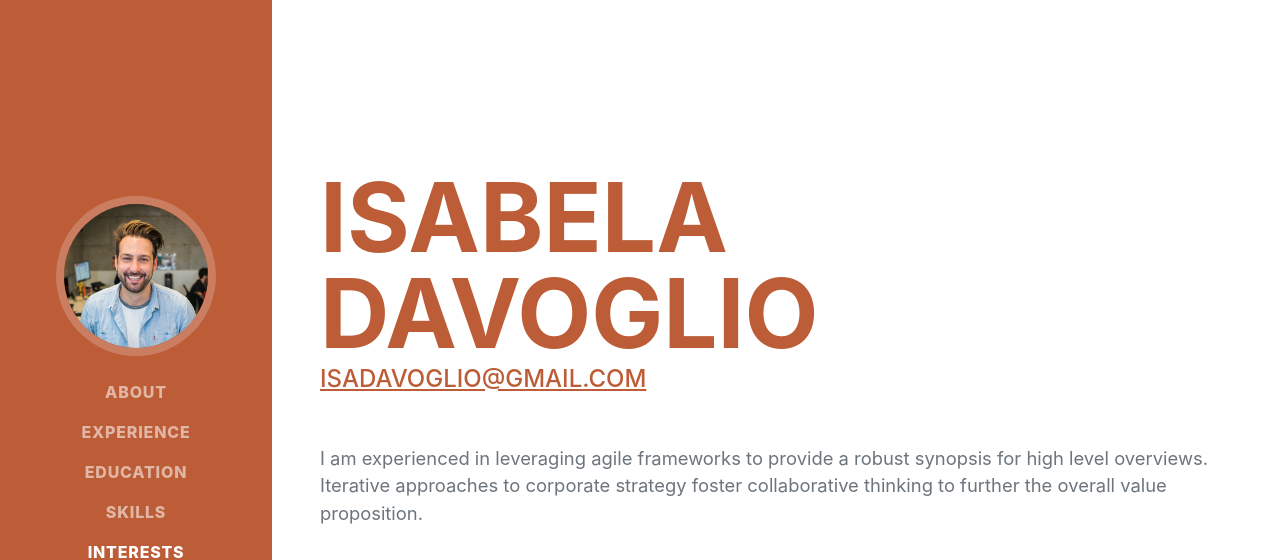
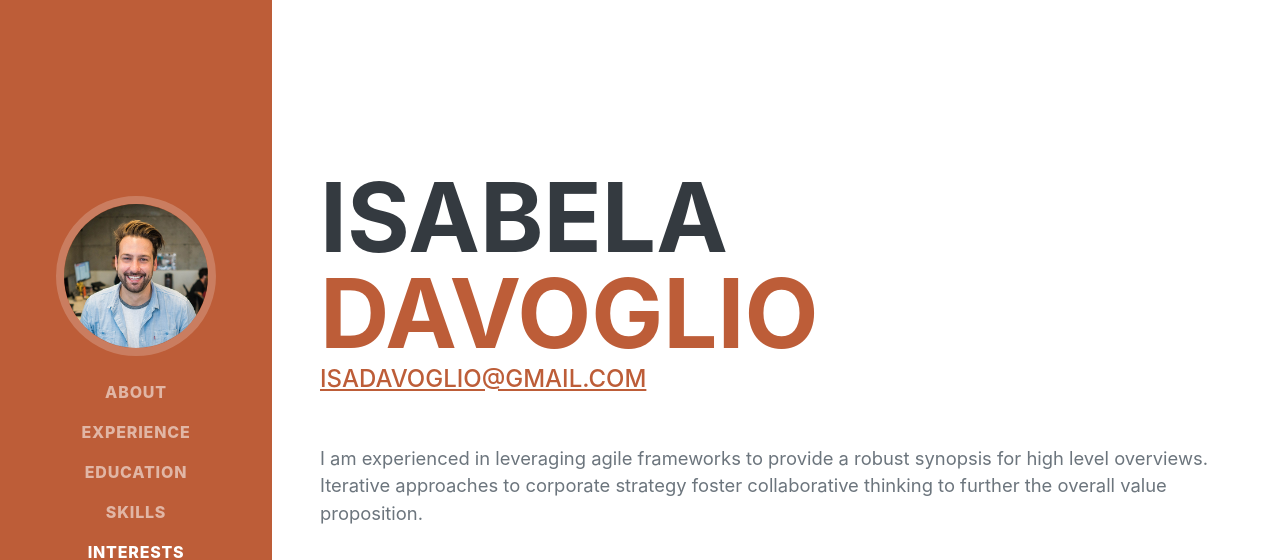
Before and after one commit to isadavoglio/isadavoglio.github.io, a plain HTML site: page index.html in a window 1280 px wide. Shown: the top 560 px of the page. Drawn offline with nearby package versions, Linux system fonts and the light colour scheme; files whose address does not match are found by name; a web font is replaced by a local one.

Commit message:
nomecolorido

```diff
--- a/index.html
+++ b/index.html
@@ -40,7 +40,8 @@
             <section class="resume-section" id="about">
                 <div class="resume-section-content">
                     <h1 class="mb-0">
-                        <span class="text-primary">Isabela Davoglio</span>
+                        Isabela
+                        <span class="text-primary"> Davoglio</span>
                     </h1>
                     <div class="subheading mb-5">
                         <a href="mailto:name@email.com">isadavoglio@gmail.com</a>
```
